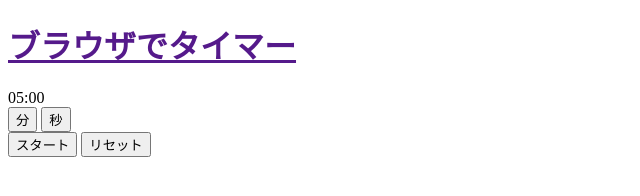
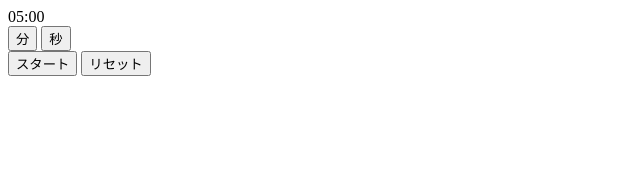
Before and after one commit to ryotama63/USA, a plain HTML site: page index.html in a window 1280 px wide. Shown: the whole page, without its empty margins (0-640 px from the left). Drawn offline with Linux system fonts and the light colour scheme.

Commit message:
index.html を更新

```diff
--- a/index.html
+++ b/index.html
@@ -10,10 +10,6 @@
     <body>
         <div class="container">
             <div>
-                <header>
-                    <h1><a href="">ブラウザでタイマー</a></h1>
-                </header>
-
                 <main>
                     <div id="timer">05:00</div>
                     <div id="controls">
```
